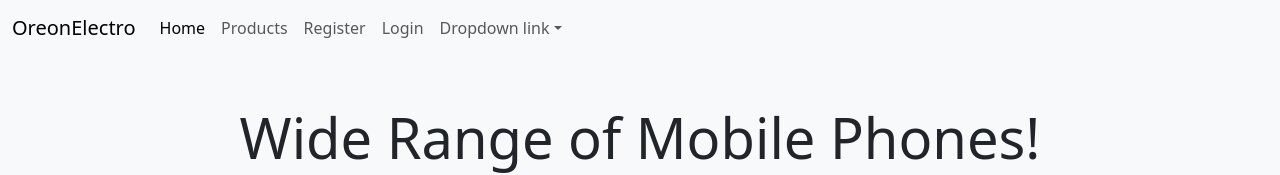
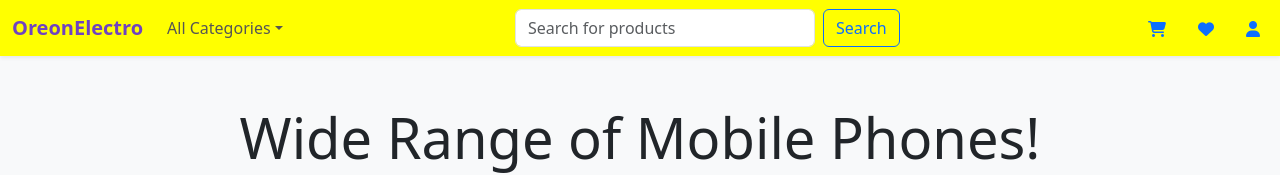
Before and after one commit to Xaldovah/OreonElectro, a React (Vite) app in the folder OreonElectro/frontend/: page /register in a window 1280 px wide. Shown: the top 175 px of the page. Built offline with nearby package versions, Linux system fonts and the light colour scheme; no server answers.

Commit message:
Update dependencies, add Navbar styling, and switch to React 18 createRoot

```diff
--- a/OreonElectro/frontend/package.json
+++ b/OreonElectro/frontend/package.json
@@ -13,6 +13,7 @@
     "preview": "vite preview"
   },
   "dependencies": {
+    "@fortawesome/fontawesome-free": "^6.5.2",
     "@popperjs/core": "^2.11.8",
     "axios": "^1.7.2",
     "bootstrap": "^5.3.3",
--- /dev/null
+++ b/OreonElectro/frontend/src/App.css
@@ -0,0 +1 @@
+@import "@fortawesome/fontawesome-free/css/all.min.css";
--- /dev/null
+++ b/OreonElectro/frontend/src/components/Navbar.css
@@ -0,0 +1,28 @@
+.navbar {
+	background-color: yellow;
+       	box-shadow: 0 4px 6px rgba(0, 0, 0, 0.1);
+}
+
+.navbar-brand {
+   	font-weight: bold;
+  	color: #6f42c1 !important;
+}
+
+.navbar-nav .nav-link {
+	color: #555 !important;
+}
+
+.navbar-nav .nav-link:hover {
+	color: #6f42c1 !important;
+}
+
+.form-control {
+	width: 300px;
+}
+
+.navbar .fa-user,
+.navbar .fa-heart,
+.navbar .fa-shopping-cart {
+	font-size: 1.0rem;
+	margin-left: 1rem;
+}
--- a/OreonElectro/frontend/src/components/Navbar.tsx
+++ b/OreonElectro/frontend/src/components/Navbar.tsx
@@ -1,36 +1,52 @@
 import React from 'react';
 import { Link } from 'react-router-dom';
+import '@fortawesome/fontawesome-free/css/all.min.css';
+import './Navbar.css';
 
 const Navbar = () => {
   return (
-    <nav className="navbar navbar-expand-lg bg-body-tertiary">
+    <nav className="navbar navbar-expand-lg navbar-dark bg-cyan shadow-sm">
       <div className="container-fluid">
-        <Link className="navbar-brand" to="/">OreonElectro</Link>
+        <Link className="navbar-brand fw-bold text-primary" to="/">OreonElectro</Link>
         <button className="navbar-toggler" type="button" data-bs-toggle="collapse" data-bs-target="#navbarNavDropdown" aria-controls="navbarNavDropdown" aria-expanded="false" aria-label="Toggle navigation">
           <span className="navbar-toggler-icon"></span>
         </button>
         <div className="collapse navbar-collapse" id="navbarNavDropdown">
-          <ul className="navbar-nav">
+          <ul className="navbar-nav me-auto mb-2 mb-lg-0">
+            <li className="nav-item dropdown">
+              <a className="nav-link dropdown-toggle" href="#" role="button" data-bs-toggle="dropdown" aria-expanded="false">
+                All Categories
+              </a>
+              <ul className="dropdown-menu">
+                <li><Link className="dropdown-item" to="/category/smartphones">Smartphones</Link></li>
+                <li><Link className="dropdown-item" to="/category/computers">Computers</Link></li>
+                <li><Link className="dropdown-item" to="/category/headsets">Headsets</Link></li>
+                <li><Link className="dropdown-item" to="/category/accessories">Accessories</Link></li>
+              </ul>
+            </li>
+          </ul>
+          <form className="d-flex mx-auto" role="search">
+            <input className="form-control me-2" type="search" placeholder="Search for products" aria-label="Search" />
+            <button className="btn btn-outline-primary" type="submit">Search</button>
+          </form>
+          <ul className="navbar-nav ms-auto mb-2 mb-lg-0">
             <li className="nav-item">
-              <Link className="nav-link active" aria-current="page" to="/">Home</Link>
+              <Link className="nav-link" to="/cart">
+                <i className="fas fa-shopping-cart fa-lg text-primary"></i>
+              </Link>
             </li>
             <li className="nav-item">
-              <Link className="nav-link" to="/products">Products</Link>
-            </li>
-            <li className="nav-item">
-              <Link className="nav-link" to="/register">Register</Link>
-            </li>
-            <li className="nav-item">
-              <Link className="nav-link" to="/login">Login</Link>
+              <Link className="nav-link" to="/favorites">
+                <i className="fas fa-heart fa-lg text-primary"></i>
+              </Link>
             </li>
             <li className="nav-item dropdown">
-              <a className="nav-link dropdown-toggle" href="#" role="button" data-bs-toggle="dropdown" aria-expanded="false">
-                Dropdown link
+              <a className="nav-link" href="#" id="userDropdown" role="button" data-bs-toggle="dropdown" aria-expanded="false">
+                <i className="fas fa-user fa-lg text-primary"></i>
               </a>
-              <ul className="dropdown-menu">
-                <li><Link className="dropdown-item" to="/">Action</Link></li>
-                <li><Link className="dropdown-item" to="/">Action</Link></li>
-                <li><Link className="dropdown-item" to="/">Action</Link></li>
+              <ul className="dropdown-menu dropdown-menu-end" aria-labelledby="userDropdown">
+                <li><Link className="dropdown-item" to="/register">Register</Link></li>
+                <li><Link className="dropdown-item" to="/login">Login</Link></li>
               </ul>
             </li>
           </ul>
--- a/OreonElectro/frontend/src/main.tsx
+++ b/OreonElectro/frontend/src/main.tsx
@@ -1,14 +1,16 @@
 import 'bootstrap/dist/css/bootstrap.min.css';
 import React from 'react';
-import ReactDOM from 'react-dom';
+import { createRoot } from 'react-dom/client';
 import App from './App';
 import { BrowserRouter as Router } from 'react-router-dom';
 
-ReactDOM.render(
+const container = document.getElementById('root');
+const root = createRoot(container!);
+
+root.render(
   <React.StrictMode>
     <Router>
       <App />
     </Router>
-  </React.StrictMode>,
-  document.getElementById('root')
+  </React.StrictMode>
 );
```
Also changed, not shown: OreonElectro/frontend/src/index.tsx (+12 -5 lines), 1 other file (tests, documents, lock files or other folders).
